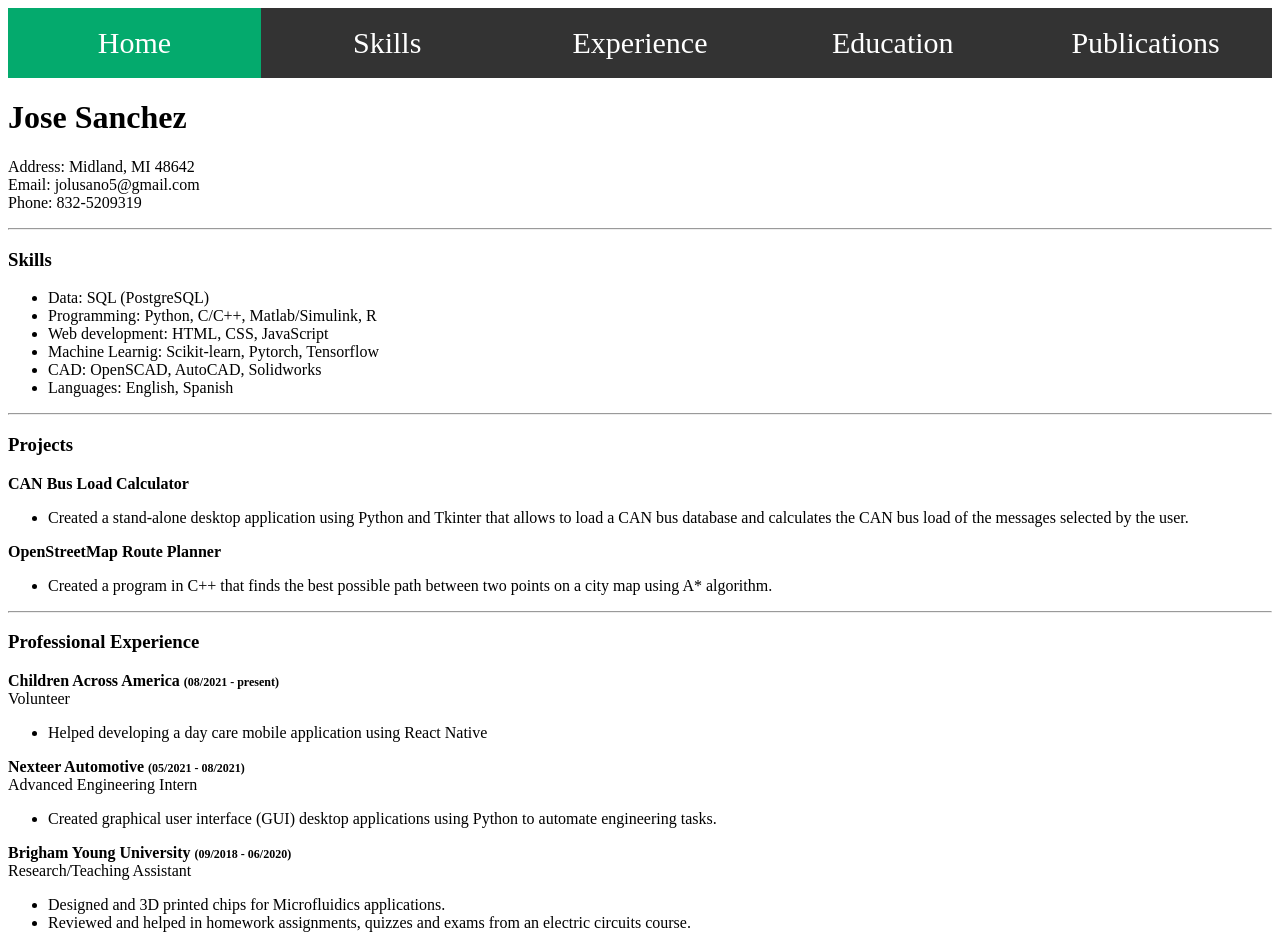
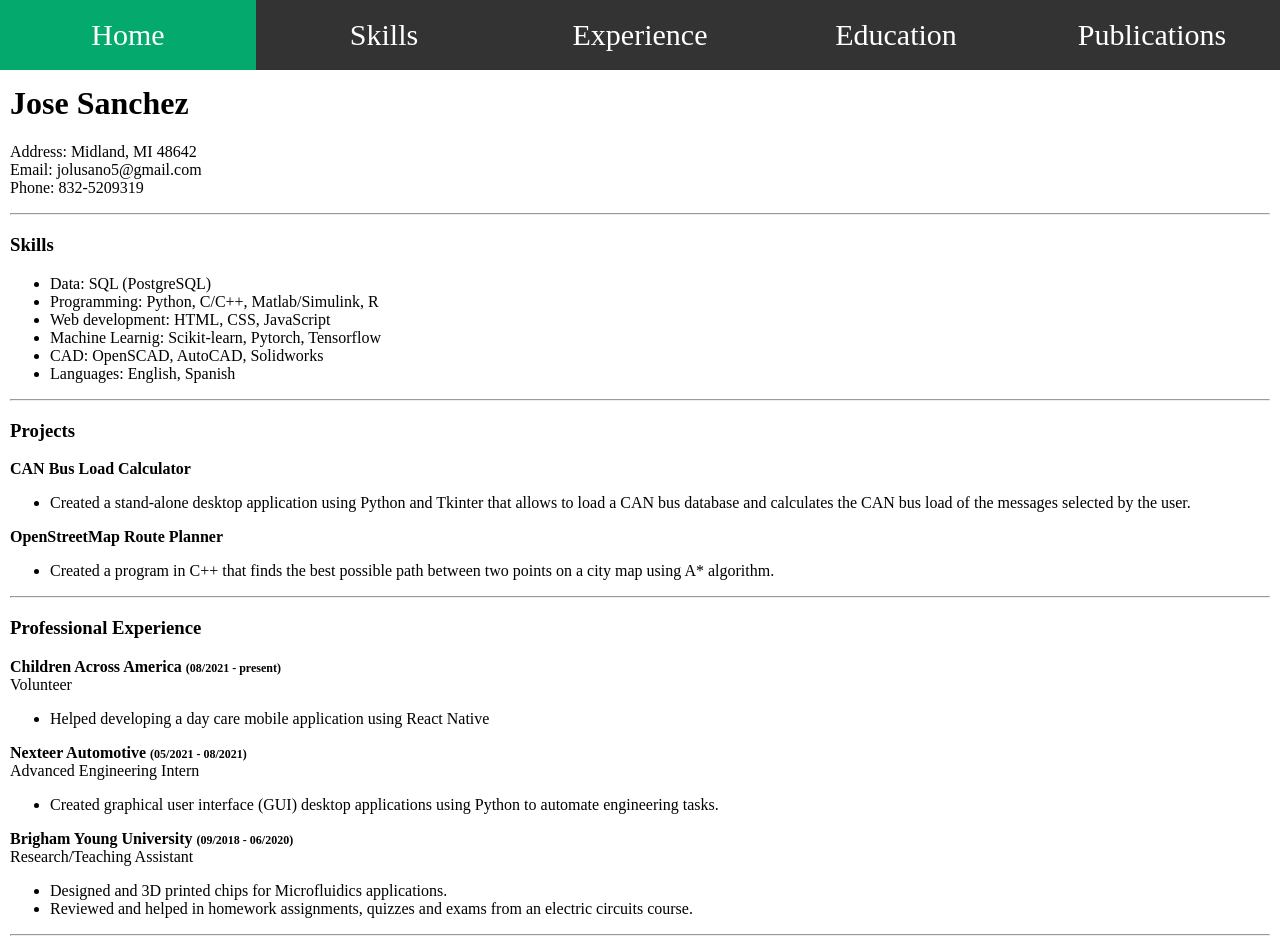
Before and after one commit to jolusano/jolusano.github.io, a plain HTML site: page index.html in a window 1280 px wide. Shown: the top 936 px of the page. Drawn offline with Linux system fonts and the light colour scheme.

Commit message:
Fix navbar

```diff
--- a/css/style.css
+++ b/css/style.css
@@ -1,7 +1,14 @@
+body {
+  margin: 0px;
+}
+
 .topnav {
   background-color: #333;
   text-align: center;
   font-size: 0px;
+  position: fixed;
+  top: 0px;
+  width: 100%;
 }
 
 .topnav a {
@@ -22,3 +29,7 @@
   background-color: #04aa6d;
   color: white;
 }
+
+.main {
+  margin: 85px 10px;
+}
--- a/index.html
+++ b/index.html
@@ -9,21 +9,21 @@
 </head>
 <body>
     <div class="topnav">
-        <a href="#" class="active">Home</a>
+        <a href="" class="active">Home</a>
         <a href="">Skills</a>
         <a href="">Experience</a>
         <a href="">Education</a>
-        <a href="">Publications</a>
+        <a href="./publications.html">Publications</a>
     </div>
-    <header>
+    <div class="main">
+        <div class="header">
             <h1>Jose Sanchez</h1>
             <p>
               Address: Midland, MI 48642<br>
               Email: jolusano5@gmail.com<br>
               Phone: 832-5209319<br>
             </p>
-    </header><hr>
-    <main>
+        </div><hr>
         <div>
             <h3>Skills</h3>
             <ul>
@@ -133,7 +133,7 @@
                 <li>MathWorks Certified MATLAB Associate</li>
             </ul>
         </div>
-    </main>
+    </div>
     <footer></footer>
 </body>
 </html>
```
Lines whose indentation alone changed are shown as unchanged.
